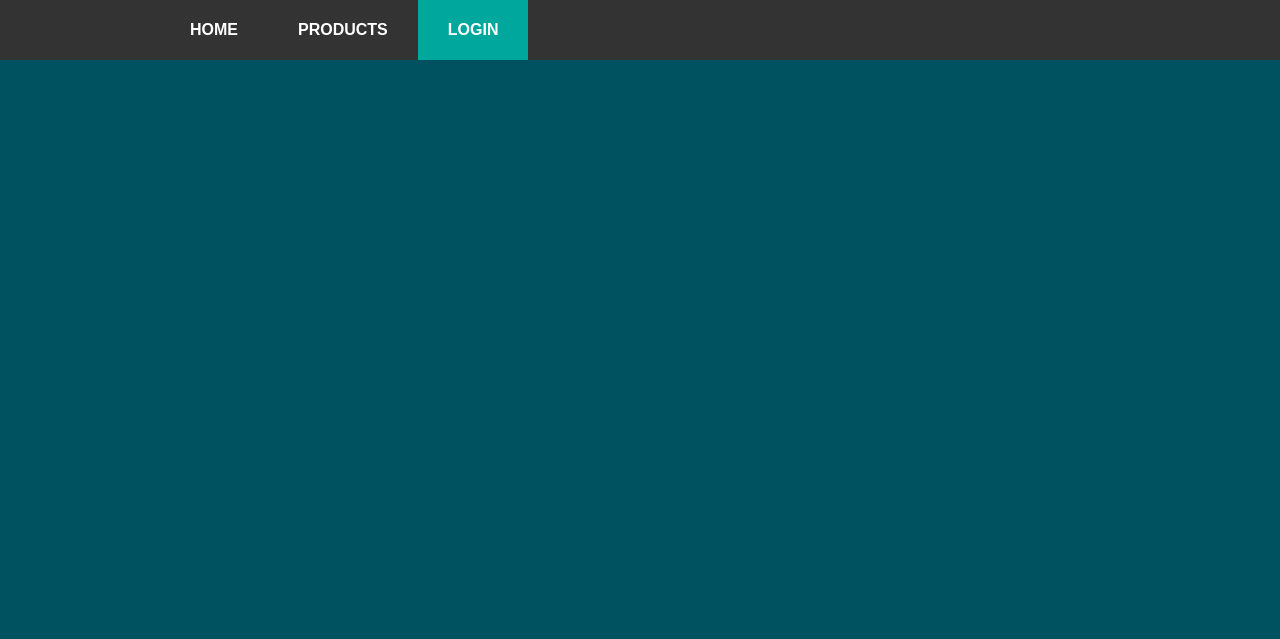
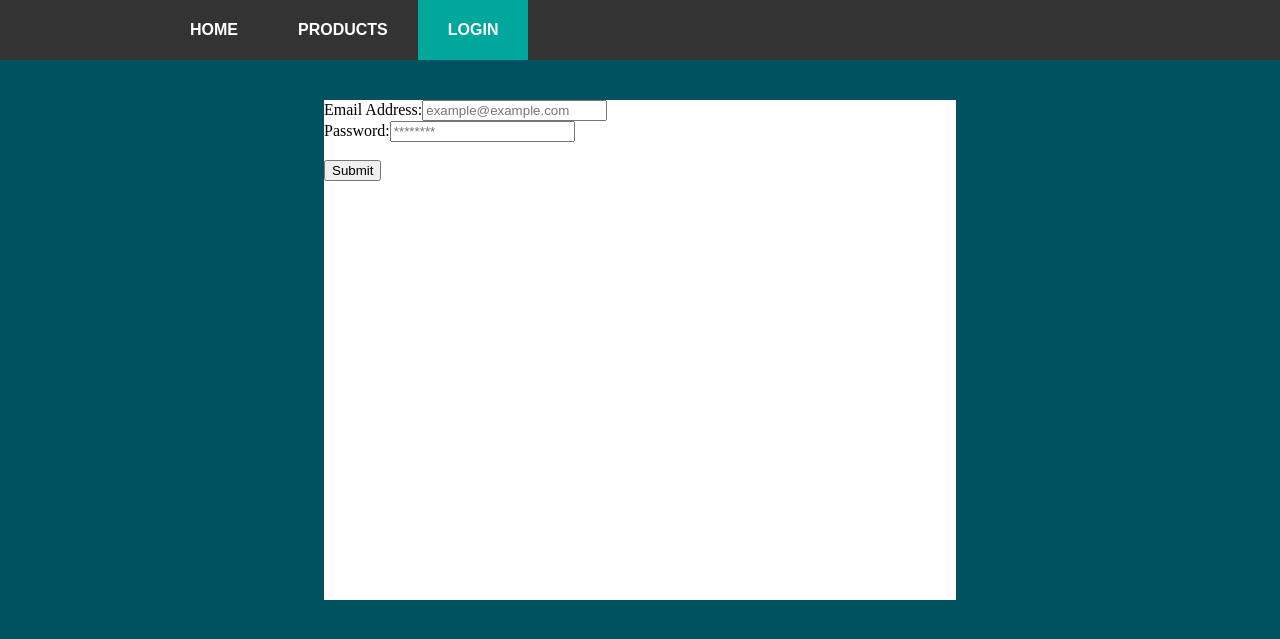
Before and after one commit to JakeTheReaper/WaterAndWick, a PHP site: page /login.php in a window 1280 px wide. Shown: the top 639 px of the page. Run offline with PHP 8.4, Linux system fonts and the light colour scheme.

Commit message:
Updated Web Code

```diff
--- a/wp/a2/login.php
+++ b/wp/a2/login.php
@@ -21,9 +21,13 @@
 	</nav>
 
 	<main>
-		<?php
-		echo "Website Under Construction"
-		?>
+		<div class="login">
+            <form action="https://titan.csit.rmit.edu.au/~e54061/wp/processing.php" method="post">
+                Email Address:<input type="email" name="email" placeholder="example@example.com"><br>
+                Password:<input type="password" name="password" placeholder="********"><br><br>
+                <input type="submit" value="Submit">
+            </form>
+        </div>
 	</main>
 
 	<footer>
--- a/wp/a2/style.css
+++ b/wp/a2/style.css
@@ -72,3 +72,10 @@ h3 {
 	font-weight: 600;
 	color: white;
 }
+.login {
+    margin: auto;
+    margin-top: 100px;
+    width: 50%;
+    background-color: white;
+    height: 500px;
+}
```
Lines whose indentation alone changed are shown as unchanged.
